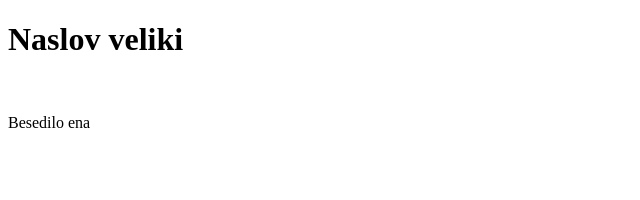
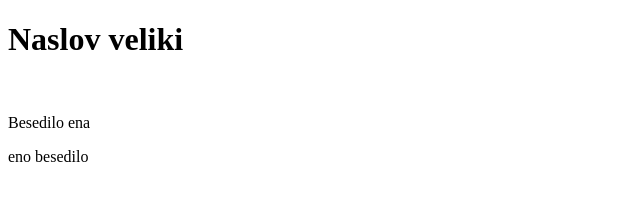
Before and after one commit to Aljosa12/Gittest, a plain HTML site: page index.html in a window 1280 px wide. Shown: the whole page, without its empty margins (0-640 px from the left). Drawn offline with Linux system fonts and the light colour scheme.

Commit message:
drugo sporočilo

```diff
--- a/index.html
+++ b/index.html
@@ -7,6 +7,7 @@
 <body>
     <h1> Naslov veliki</h1><br>
     <p> Besedilo ena</p>
+<p> eno besedilo</p>
 </body>
 
 </html>
```
